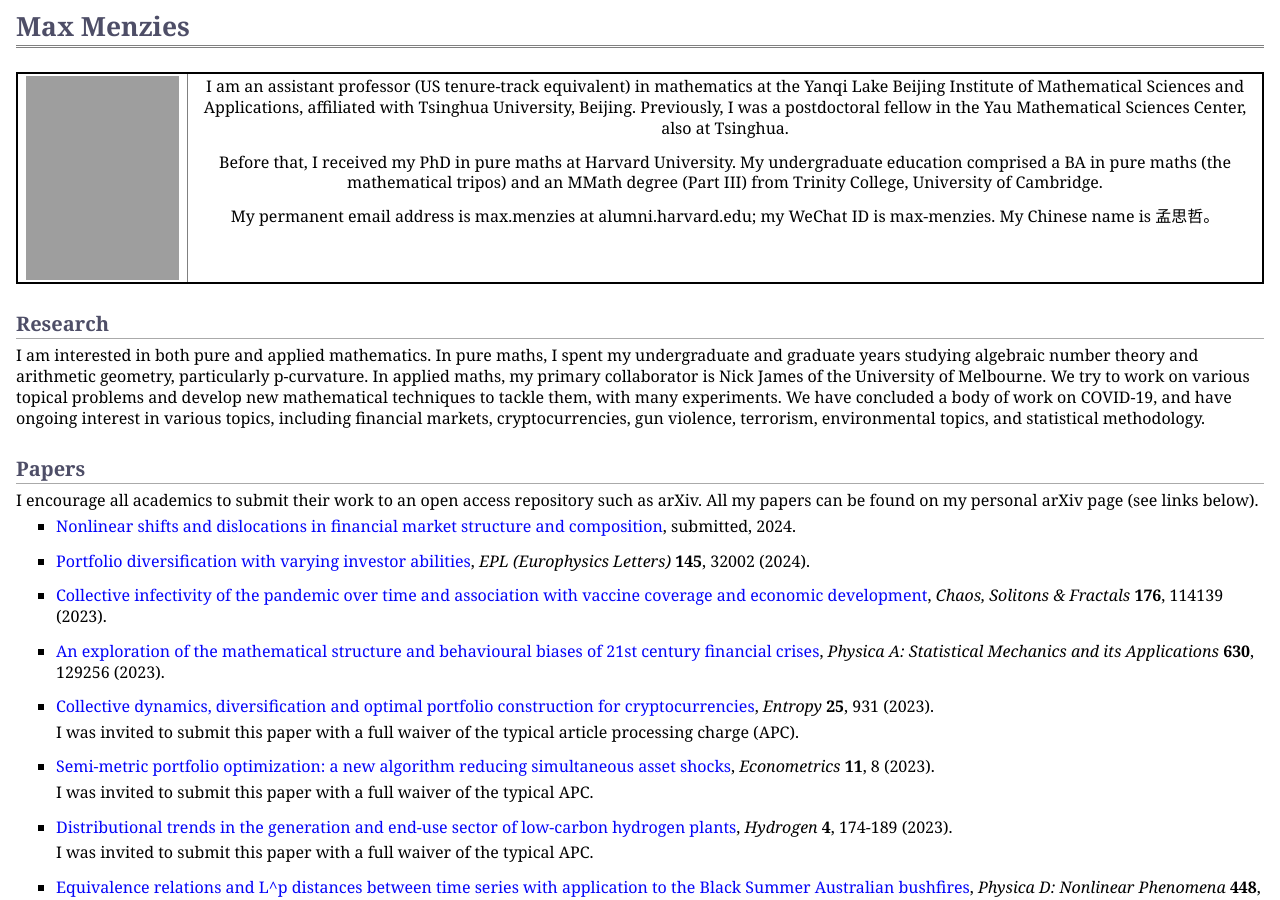
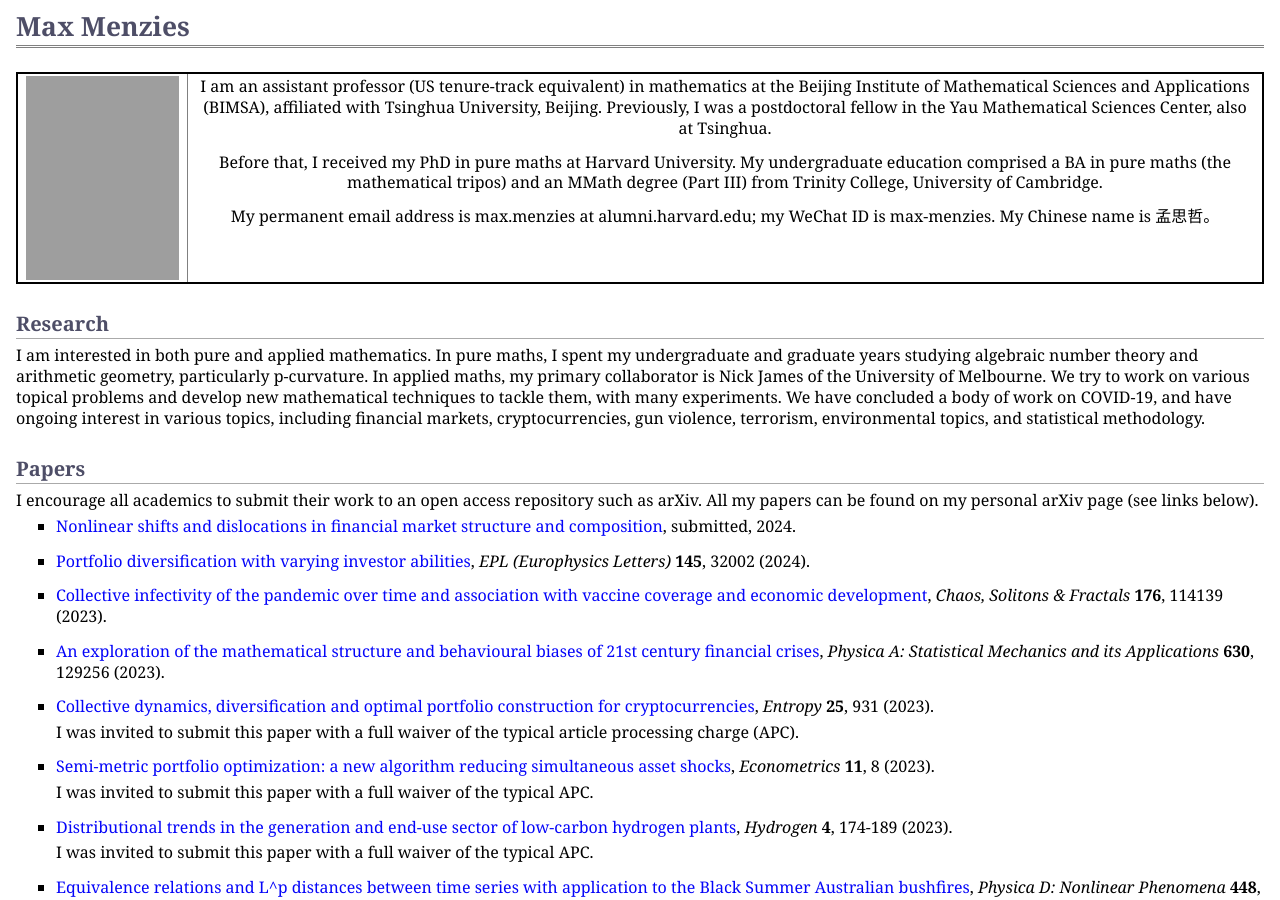
Before and after one commit to MaxMenzies/maxmenzies.com, a Jekyll site: the page index.html, which Jekyll copies as it is, in a window 1280 px wide and 900 px high. Built offline with Jekyll 4.4.1, drawn with Linux system fonts in a browser that asks for light colours; grey boxes are pictures that could not be loaded.

Commit message:
Update index.html

```diff
--- a/index.html
+++ b/index.html
@@ -21,7 +21,7 @@
   </td>
   <td style="vertical-align:text-top;">
     <p>
-    I am an assistant professor (US tenure-track equivalent) in mathematics at the Yanqi Lake Beijing Institute of Mathematical Sciences and Applications, affiliated with Tsinghua University, Beijing. Previously, I was a postdoctoral fellow in the Yau Mathematical Sciences Center, also at Tsinghua.
+    I am an assistant professor (US tenure-track equivalent) in mathematics at the Beijing Institute of Mathematical Sciences and Applications (BIMSA), affiliated with Tsinghua University, Beijing. Previously, I was a postdoctoral fellow in the Yau Mathematical Sciences Center, also at Tsinghua.
     </p>
     <p>
      Before that, I received my PhD in pure maths at Harvard University. My undergraduate education comprised a BA in pure maths (the mathematical tripos) and an MMath degree (Part III) from Trinity College, University of Cambridge.
```
